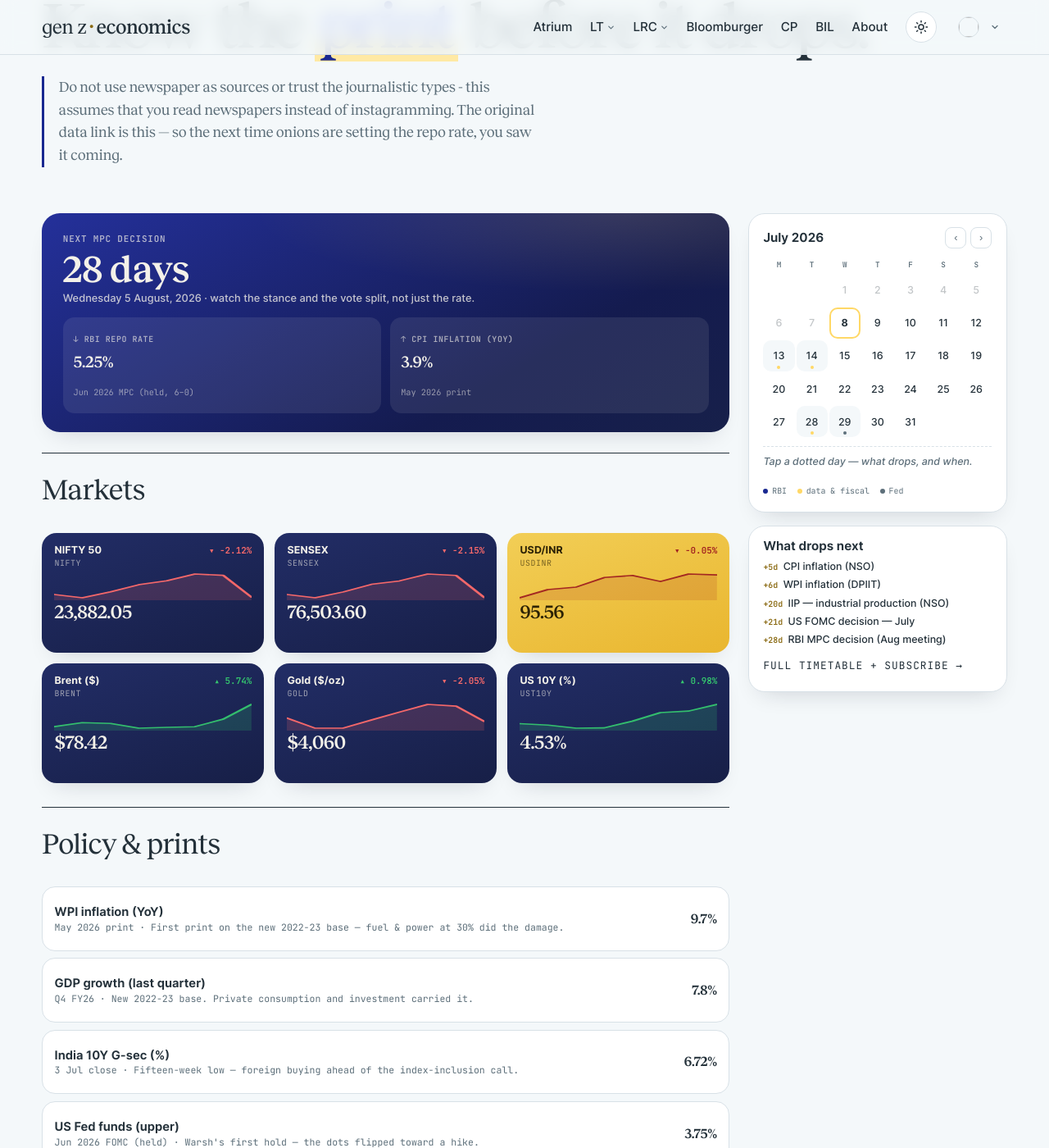
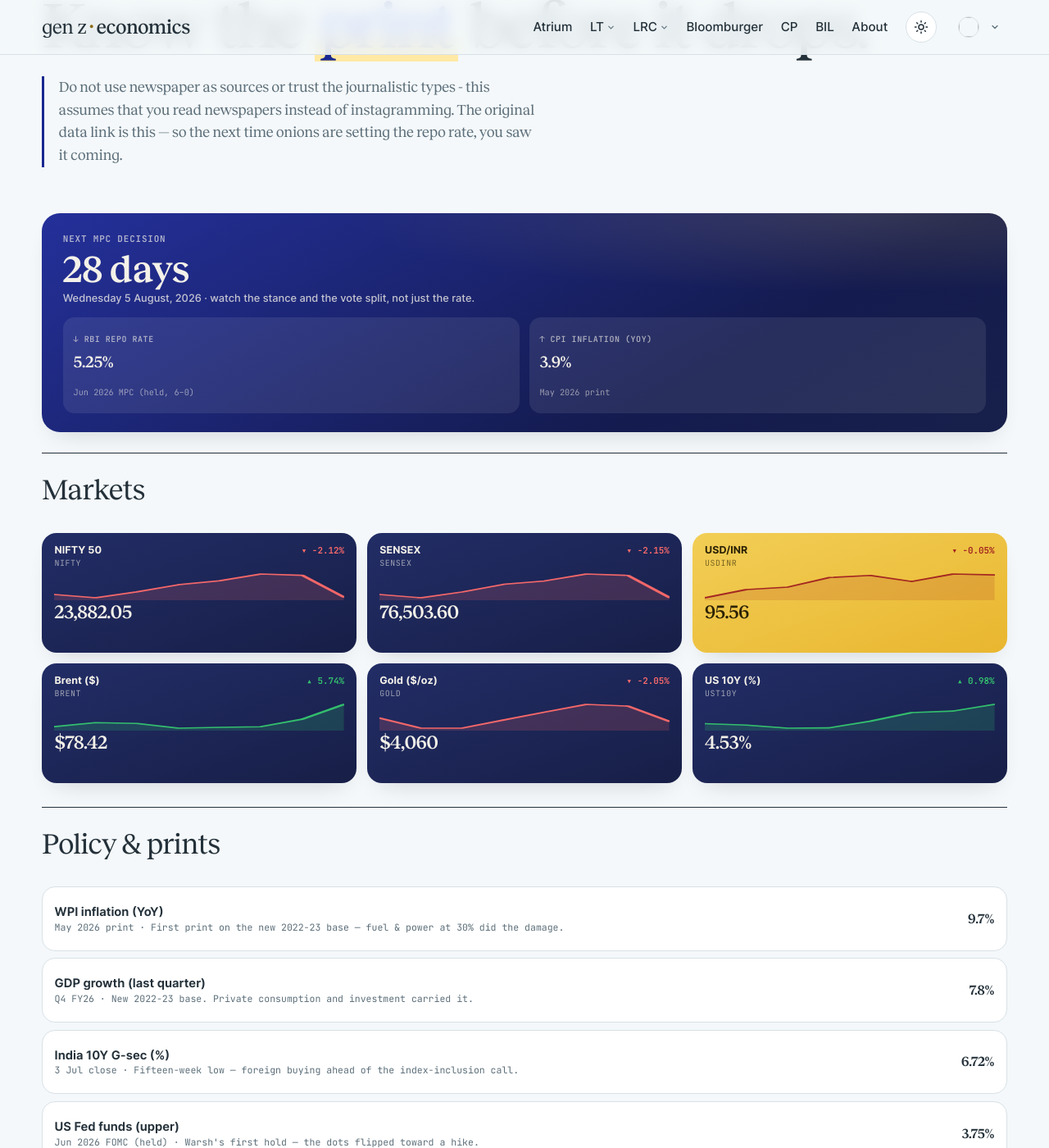
Before and after one commit to harsharya7021/genz-economics.com, a Jekyll site: the page built from macro-watch.html, in a window 1280 px wide and 1400 px high, scrolled down 199 px. Shown: the whole window at 82% size. Built offline with Jekyll 4.4.1, drawn with Linux system fonts in a browser that asks for light colours; comment, search, counter and statistics services are not loaded; some of the changed text lies outside the part shown.

Commit message:
Tantri Times v3: masthead stripped to title + INFS quote, rotating corner desk (BIL/MK/Dean/class quips + portrait); front page relaid — rupee + inflation-reflect stacked right, reserved space left; read-as-posted links and flip hint removed; footnote deck reframed; back page: one comic only, classifieds expanded with roasts, letters single line. Bloomburger split: /macro-watch/ = vitals only, timetable card links /calendar/. BIL persona note matches chat width. Acct menu: marked-present line removed

```diff
--- a/_layouts/default.html
+++ b/_layouts/default.html
@@ -82,7 +82,6 @@
           </button>
           <div class="acct-menu">
             <p class="acct-menu-full" id="gzeAcctFull"></p>
-            <p class="acct-menu-sub">Marked present ✓ · everything's open</p>
             <button type="button" class="acct-out" id="gzeAcctOut">Sign out</button>
           </div>
         </div>
--- a/bil.html
+++ b/bil.html
@@ -22,7 +22,7 @@ description: "A course-grounded AI that answers only from Prof. Tantri's notes
       <input id="bilInput" type="text" autocomplete="off" placeholder="Ask him something the course actually covered…" aria-label="Ask BIL a question">
       <button type="submit" class="btn btn-primary">Ask</button>
     </form>
-    <p style="font:.78rem/1.55 var(--sans);color:var(--ink-soft);text-align:center;margin:.85rem auto 0;max-width:56ch">Can you guess BIL's personality type? AAA first bencher. He strictly means business and answers only from Prof. Tantri's material. He refuses everything else; he doesn't have any time for stock tips, your silly grades, or gossip.</p>
+    <p style="font:.78rem/1.55 var(--sans);color:var(--ink-soft);margin:.85rem 0 0">Can you guess BIL's personality type? AAA first bencher. He strictly means business and answers only from Prof. Tantri's material. He refuses everything else; he doesn't have any time for stock tips, your silly grades, or gossip.</p>
   </div>
 </div>
 
--- a/macro-watch.html
+++ b/macro-watch.html
@@ -13,7 +13,7 @@ permalink: /macro-watch/
 </section>
 
 <section class="macro-wrap">
-  <div class="container dash">
+  <div class="container">
     {% assign mx = site.data.macro %}
     <div>
       <!-- Policy hero: next MPC big, CPI/repo split-pair -->
@@ -53,20 +53,16 @@ permalink: /macro-watch/
       {% endif %}{% endfor %}
     </div>
 
-    <!-- Right rail: month grid + next up -->
-    <aside class="rail">
-      <div data-month-grid></div>
-      <div class="mgrid" style="padding-top:.9rem">
-        <p class="mgrid-title" style="margin-bottom:.5rem">What drops next</p>
-        <div id="mwNextList"></div>
-        <a class="feed-link" href="{{ '/calendar/' | relative_url }}" style="display:inline-block;margin-top:.5rem">full timetable + subscribe →</a>
+      <!-- the timetable lives on its own page now — Bloomburger is the vitals -->
+      <div class="soon-panel" style="margin-top:2rem;text-align:center">
+        <h3 style="color:#F4F8FA">The full timetable</h3>
+        <p>Every print, every MPC date, on a page of its own — subscribe once and your calendar knows forever.</p>
+        <a class="btn btn-primary" href="{{ '/calendar/' | relative_url }}" style="margin-top:.9rem;display:inline-block">Open the timetable →</a>
       </div>
-    </aside>
   </div>
 </section>
 
 <script type="application/json" id="mpc-data">{{ site.data['ifs-calendar'].events | jsonify }}</script>
-<script src="{{ '/assets/js/month-grid.js' | relative_url }}" defer></script>
 <script>
 (function(){
   var evs; try { evs = JSON.parse(document.getElementById("mpc-data").textContent); } catch(e){ return; }
@@ -78,13 +74,5 @@ permalink: /macro-watch/
     document.getElementById("mpcCountdown").textContent = days === 0 ? "Today, 10:00" : days + (days===1?" day":" days");
     document.getElementById("mpcDate").textContent = d.toLocaleDateString("en-IN",{weekday:"long",day:"numeric",month:"long",year:"numeric"}) + " · watch the stance and the vote split, not just the rate.";
   }
-  var list = document.getElementById("mwNextList");
-  if (list) up.slice(0,5).forEach(function(e){
-    var d = new Date(e.date+"T00:00:00"), days = Math.round((d-today)/864e5);
-    var p = document.createElement("p");
-    p.style.cssText = "margin:0 0 .45rem;font:500 .78rem var(--sans)";
-    p.innerHTML = "<span style='font:600 .62rem var(--mono);color:var(--gold-ink);margin-right:.4rem'>" + (days===0?"TODAY":days===1?"TMRW":"+"+days+"d") + "</span>" + e.title;
-    list.appendChild(p);
-  });
 })();
 </script>
```
Also changed, not shown: press.html (+32 -29 lines), assets/css/main.css.
